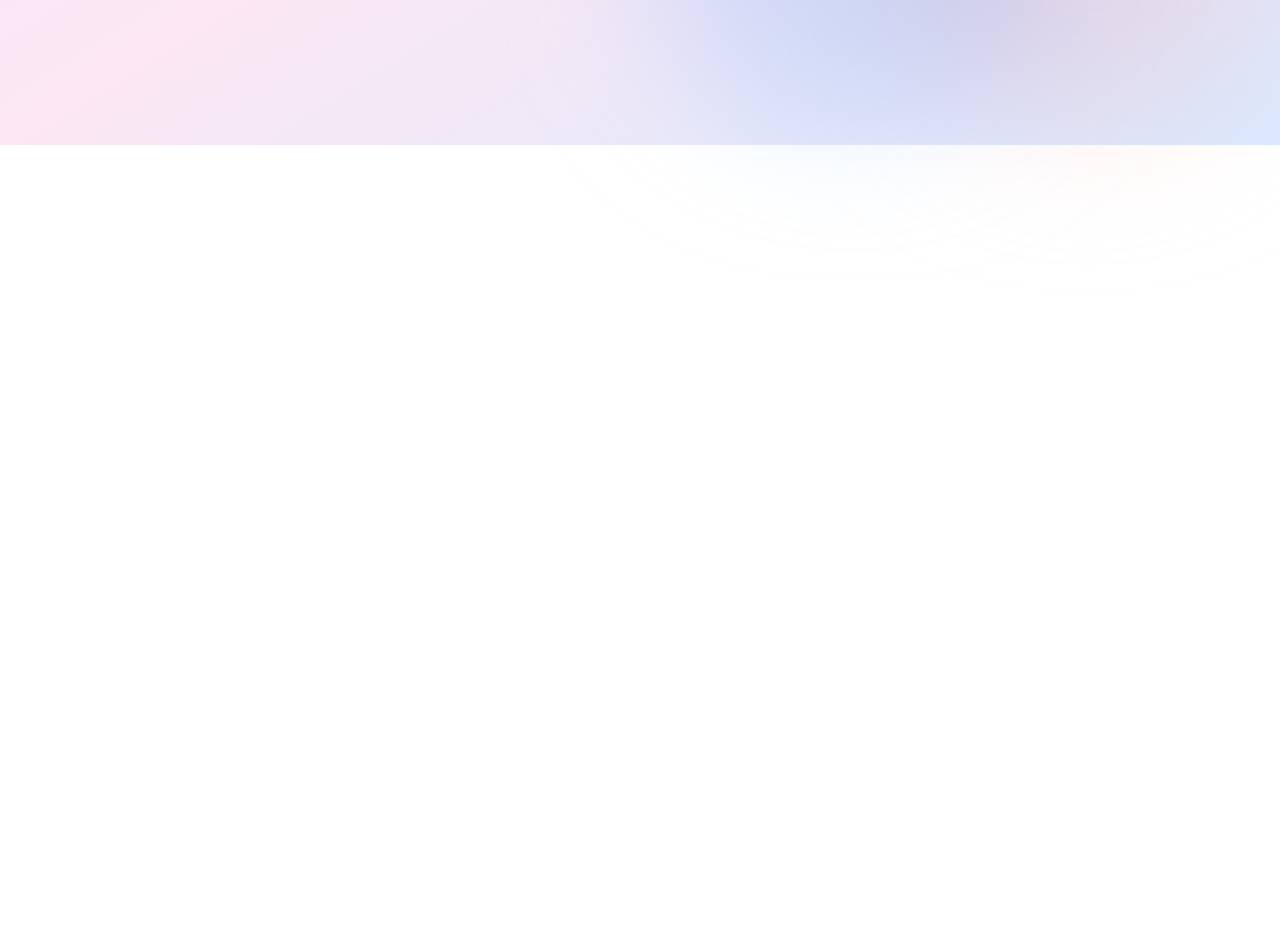
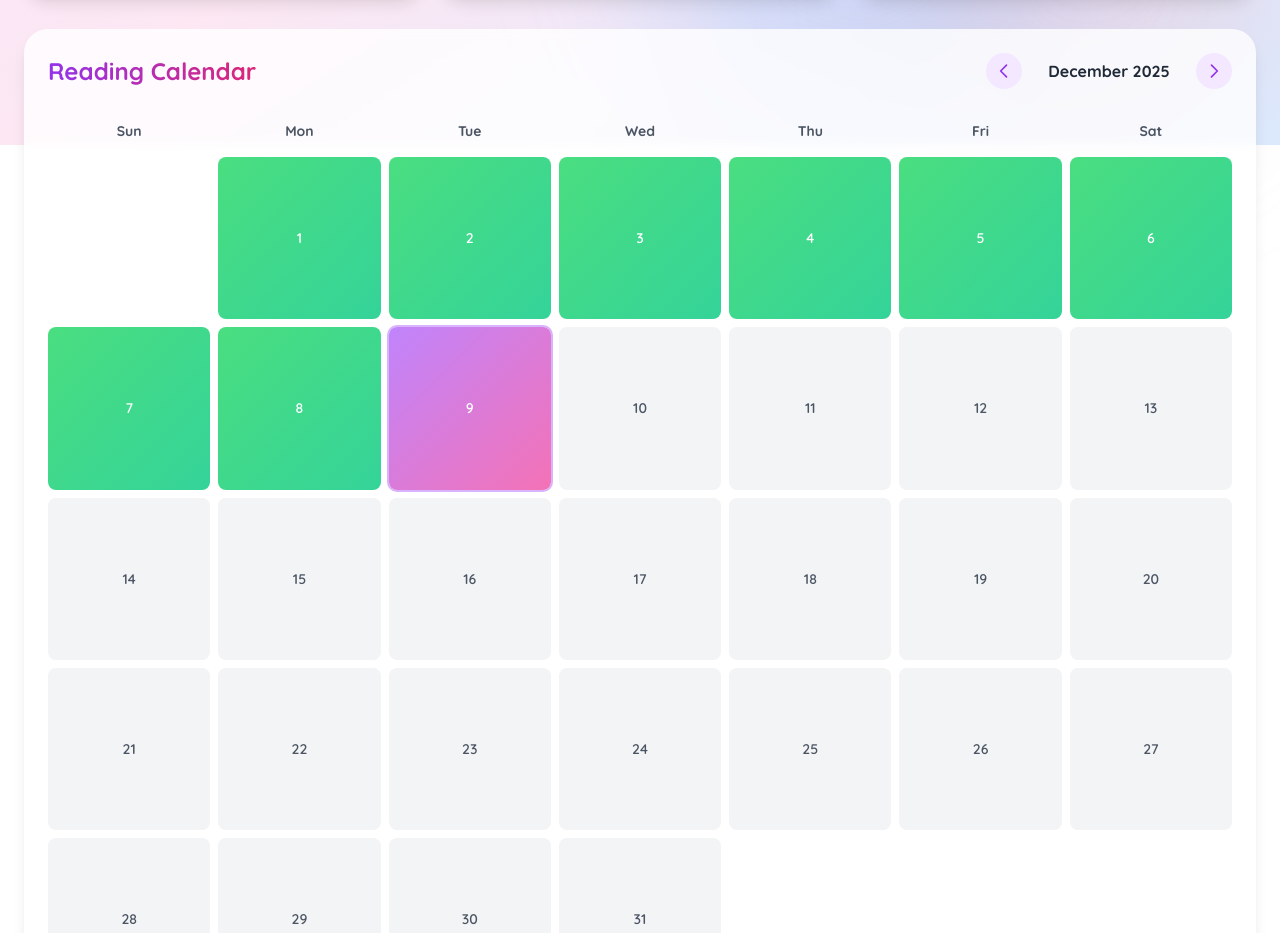
Before and after one commit to simireddy/BookTracker, a plain HTML site: page index.html in a window 1280 px wide. Shown: the part 655-1588 px from the top of the page. Before the commit the page ends 800 px from the top, so only its background shows below. Drawn offline with nearby package versions, Linux system fonts and the light colour scheme.

Commit message:
Update index.html

```diff
--- a/index.html
+++ b/index.html
@@ -409,4 +409,101 @@
             }
             longestStreak = Math.max(longestStreak, tempStreak);
 
-            if (sortedDates.includes
+            if (sortedDates.includes(today) || sortedDates.includes(yesterday)) {
+                currentStreak = 1;
+                let checkDate = sortedDates.includes(today) ? today : yesterday;
+                let dateIndex = sortedDates.indexOf(checkDate);
+                for (let i = dateIndex - 1; i >= 0; i--) {
+                    const diffDays = Math.floor((new Date(sortedDates[i + 1]) - new Date(sortedDates[i])) / 86400000);
+                    if (diffDays === 1) currentStreak++;
+                    else break;
+                }
+            }
+            return { current: currentStreak, longest: longestStreak };
+        }
+
+        function renderCalendar() {
+            const year = currentMonth.getFullYear();
+            const month = currentMonth.getMonth();
+            const firstDay = new Date(year, month, 1).getDay();
+            const daysInMonth = new Date(year, month + 1, 0).getDate();
+
+            document.getElementById('currentMonthLabel').textContent = currentMonth.toLocaleDateString('en-US', { month: 'long', year: 'numeric' });
+
+            let html = ['Sun', 'Mon', 'Tue', 'Wed', 'Thu', 'Fri', 'Sat'].map(day =>
+                `<div class="text-center font-bold text-gray-600 text-sm py-2">${day}</div>`
+            ).join('');
+
+            for (let i = 0; i < firstDay; i++) {
+                html += '<div class="aspect-square"></div>';
+            }
+
+            for (let day = 1; day <= daysInMonth; day++) {
+                const date = new Date(year, month, day);
+                const dateStr = date.toISOString().split('T')[0];
+                const hasRead = readDates.has(dateStr) || books.some(book => {
+                    if (book.status === 'completed' && book.finishDate === dateStr) return true;
+                    if (book.status === 'reading' && book.startDate) {
+                        const start = new Date(book.startDate);
+                        const end = book.finishDate ? new Date(book.finishDate) : new Date();
+                        return date >= start && date <= end;
+                    }
+                    return false;
+                });
+                const isToday = new Date().toDateString() === date.toDateString();
+
+                html += `<button onclick="toggleReadDate('${dateStr}')" class="aspect-square rounded-lg flex items-center justify-center text-sm font-semibold transition-all duration-300 cursor-pointer ${
+                    isToday ? 'bg-gradient-to-br from-purple-400 to-pink-400 text-white ring-2 ring-purple-300' :
+                    hasRead ? 'bg-gradient-to-br from-green-400 to-emerald-400 text-white hover:scale-110 hover:shadow-lg' :
+                    'bg-gray-100 text-gray-600 hover:bg-gray-200 hover:scale-105'
+                }">${day}</button>`;
+            }
+
+            document.getElementById('calendar').innerHTML = html;
+        }
+
+        function toggleReadDate(dateStr) {
+            if (readDates.has(dateStr)) readDates.delete(dateStr);
+            else readDates.add(dateStr);
+            renderAll();
+        }
+
+        function changeMonth(delta) {
+            currentMonth = new Date(currentMonth.getFullYear(), currentMonth.getMonth() + delta, 1);
+            renderCalendar();
+        }
+
+        function renderAllBooks() {
+            if (books.length === 0) {
+                document.getElementById('allBooksList').innerHTML = '<p class="text-gray-600 italic text-center py-4">No books added yet</p>';
+                return;
+            }
+
+            document.getElementById('allBooksList').innerHTML = books.map((book, i) => `
+                <div class="flex items-center justify-between p-4 rounded-xl bg-gradient-to-r from-purple-50 to-pink-50 hover:shadow-md transition-all duration-300 mb-2" style="animation: fadeInUp 0.4s ease-out forwards; animation-delay: ${i * 0.05}s; opacity: 0;">
+                    <div class="flex-1">
+                        <h3 class="font-semibold text-gray-800">${book.title}</h3>
+                        <p class="text-sm text-gray-600">${book.author}</p>
+                    </div>
+                    <span class="px-4 py-2 rounded-full text-sm font-bold ${
+                        book.status === 'reading' ? 'bg-gradient-to-r from-purple-400 to-pink-400 text-white' :
+                        book.status === 'tbr' ? 'bg-gradient-to-r from-blue-400 to-purple-400 text-white' :
+                        'bg-gradient-to-r from-pink-400 to-red-400 text-white'
+                    }">
+                        ${book.status === 'reading' ? 'Currently Reading' : book.status === 'tbr' ? 'To Be Read' : 'Completed'}
+                    </span>
+                </div>
+            `).join('');
+        }
+
+        function renderAll() {
+            renderTabs();
+            renderStats();
+            renderCalendar();
+            renderAllBooks();
+        }
+
+        renderAll();
+    </script>
+</body>
+</html>
```
